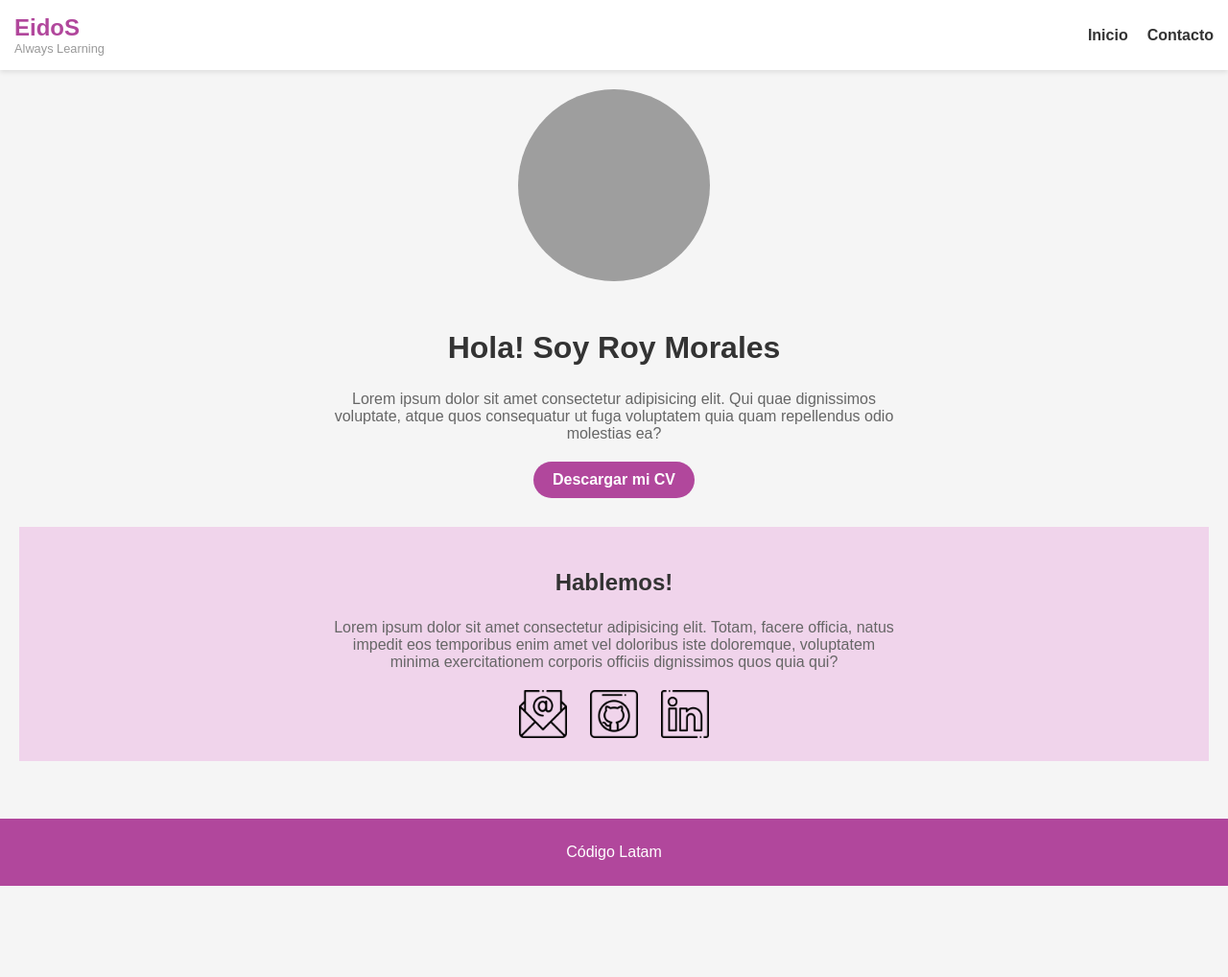
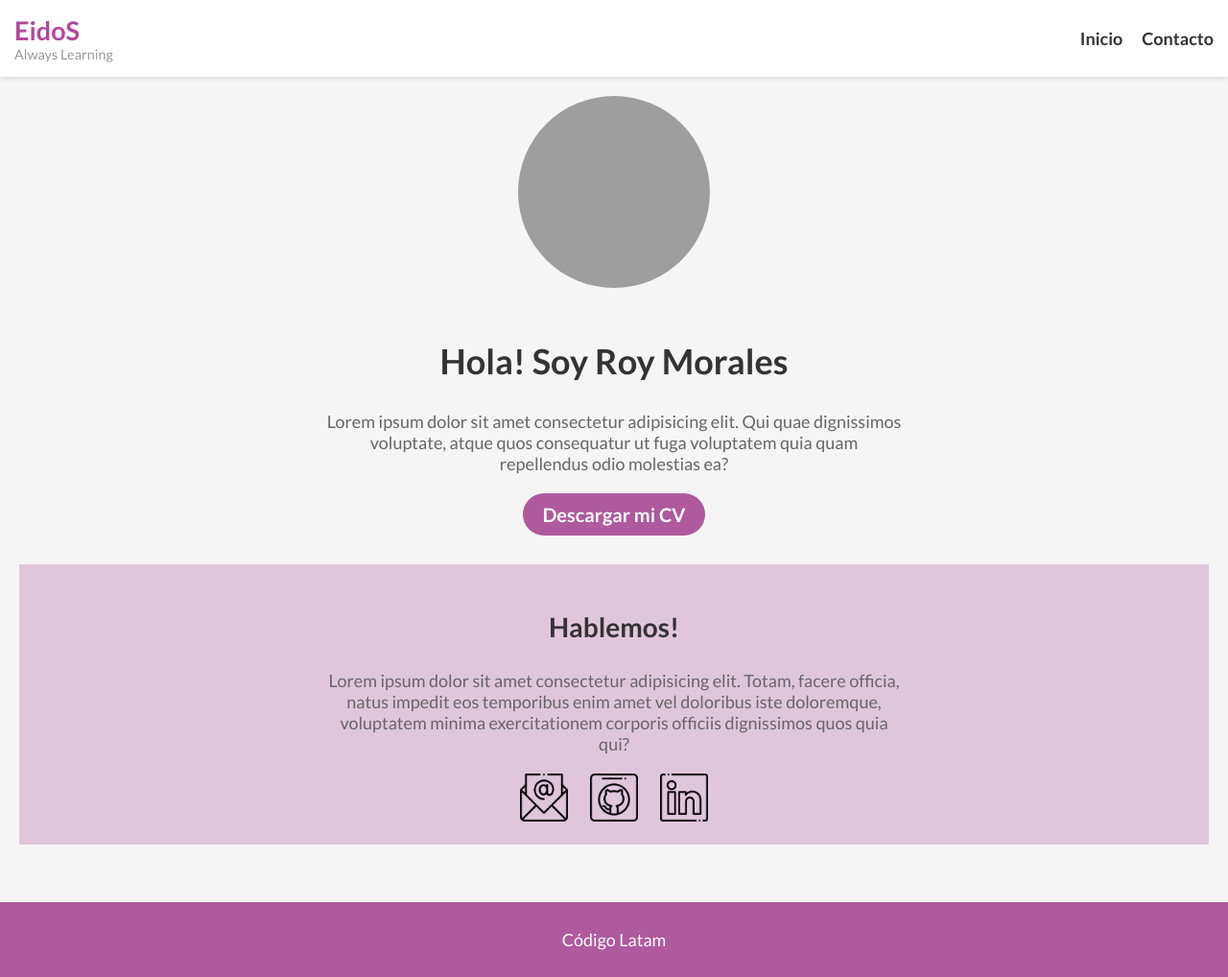
Before and after one commit to RoyMral/proyecto1_latam, a plain HTML site: page index.html in a window 1280 px wide. Shown: the whole page at 96% size. Before the commit the page ends 923 px from the top, so only its background shows below. Drawn offline with Linux system fonts and the light colour scheme; grey boxes are pictures that could not be loaded.

Commit message:
agregando estilos

```diff
--- a/css/styles.css
+++ b/css/styles.css
@@ -1,10 +1,13 @@
+@import url('https://fonts.googleapis.com/css2?family=Lato:wght@400;700&display=swap');
+
 /* Estilos generales */
 body {
-  font-family: Arial, sans-serif;
+  font-family: Lato;
   margin: 0;
   padding: 0;
   background-color: #f5f5f5;
-  color: #333;
+  color: #0f0f0f;
+  font-size: 18px;
 }
 
 header {
@@ -61,6 +64,7 @@ main {
 .profile h2 {
   font-size: 2em;
   color: #333;
+  font-size: 36px;
 }
 
 .profile p {
@@ -73,15 +77,16 @@ main {
 .btn {
   display: inline-block;
   padding: 10px 20px;
-  background-color: #b1479c;
-  color: white;
+  background-color: #af599e;
+  color: #fbfbfb;
   border-radius: 25px;
   text-decoration: none;
   font-weight: bold;
+  font-size: 20px;
 }
 
 .contact {
-  background-color: #f0d4eb;
+  background-color: rgba(175, 89, 158, 0.3);
   padding: 20px;
   margin-top: 30px;
 }
@@ -89,6 +94,7 @@ main {
 .contact h3 {
   font-size: 1.5em;
   color: #333;
+  font-size: 28px;
 }
 
 .contact p {
@@ -107,8 +113,8 @@ main {
 }
 
 footer {
-  background-color: #b1479c;
-  color: white;
+  background-color: #af599e;
+  color: #fbfbfb;
   text-align: center;
   padding: 10px;
   margin-top: 40px;
--- a/index.html
+++ b/index.html
@@ -4,7 +4,7 @@
 <head>
   <meta charset="UTF-8" />
   <meta name="viewport" content="width=device-width, initial-scale=1.0" />
-  <title>Perfil Personal</title>
+  <title>Roy Morales Almengor</title>
   <link rel="stylesheet" href="/css/styles.css" />
 </head>
 
@@ -24,7 +24,7 @@
 
   <main>
     <section class="profile">
-      <img src="https://avatar.iran.liara.run/public/boy" alt="Foto de perfil" />
+      <img src="https://avatar.iran.liara.run/public/boy" alt="Foto de perfil" width="400px" />
       <h2>Hola! Soy Roy Morales</h2>
       <p>
         Lorem ipsum dolor sit amet consectetur adipisicing elit. Qui quae
```
